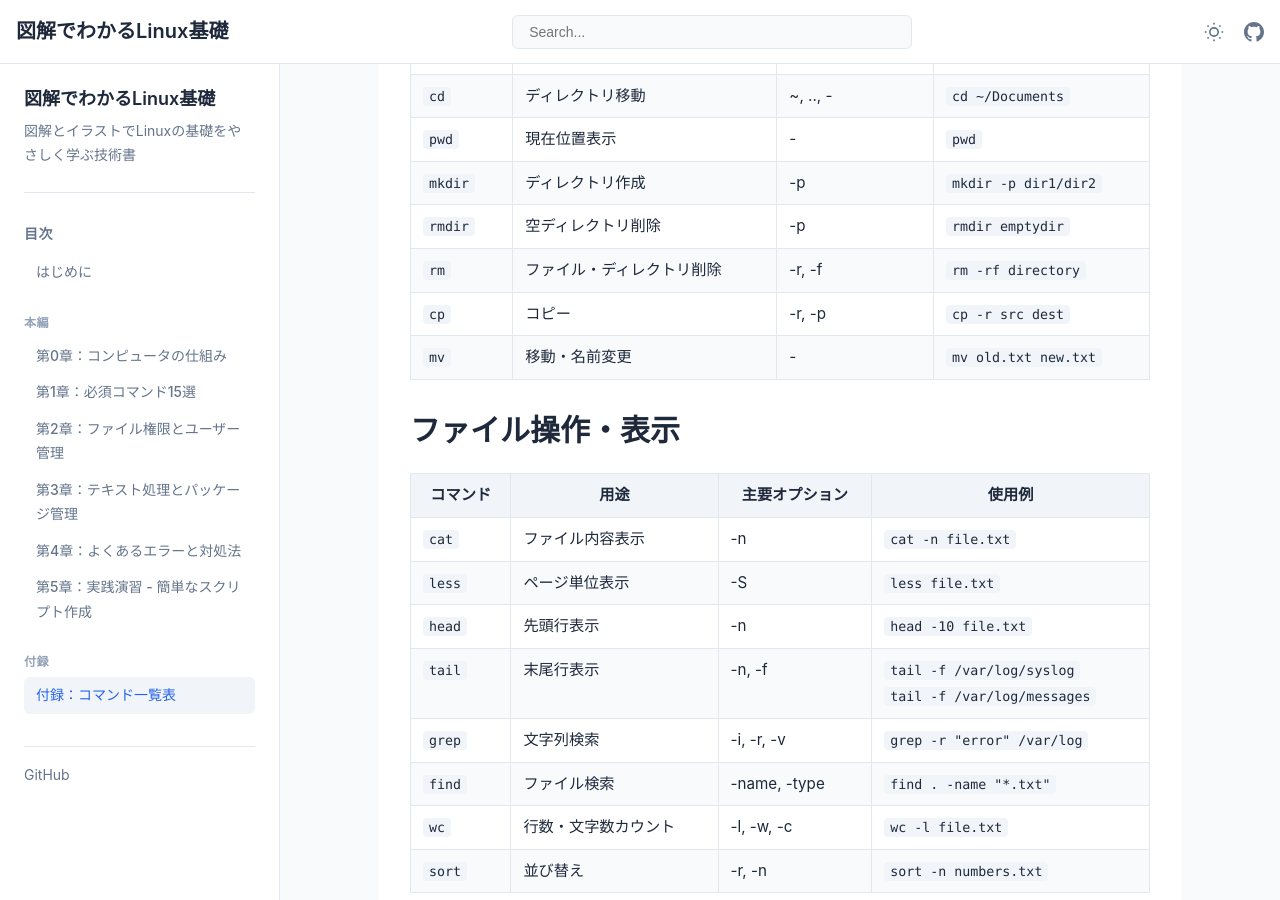
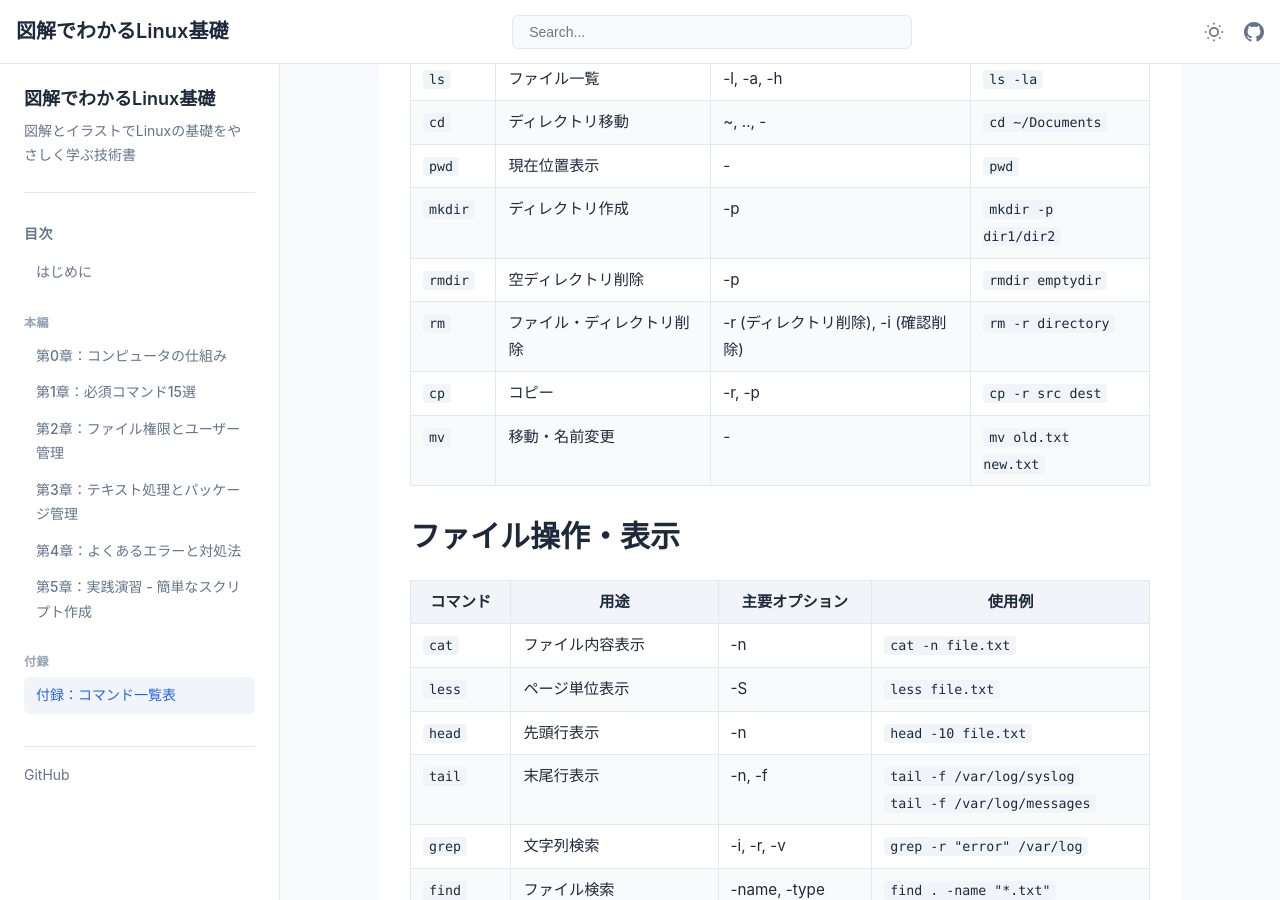
Before and after one commit to itdojp/illustrated-linux-basics-book, a Jekyll site: the page built from docs/appendix/index.md, in a window 1280 px wide and 900 px high, scrolled down 312 px. Built offline with Jekyll 4.4.1, drawn with Linux system fonts in a browser that asks for light colours.

Commit message:
docs: ログパス差分の追記とrm例の安全化 (#78)
* docs: clarify log paths and safer rm example

* docs: tail -fとrmオプションの注意点を補足

```diff
--- a/docs/appendix/index.md
+++ b/docs/appendix/index.md
@@ -52,8 +52,8 @@
             <tr>
                 <td><code>rm</code></td>
                 <td>ファイル・ディレクトリ削除</td>
-                <td>-r, -f</td>
-                <td><code>rm -rf directory</code></td>
+                <td>-r (ディレクトリ削除), -i (確認削除)</td>
+                <td><code>rm -r directory</code></td>
             </tr>
             <tr>
                 <td><code>cp</code></td>
```
Also changed, not shown: docs/chapter3/index.md (+1 -1 lines), docs/chapter4/index.md (+2 -1 lines).
